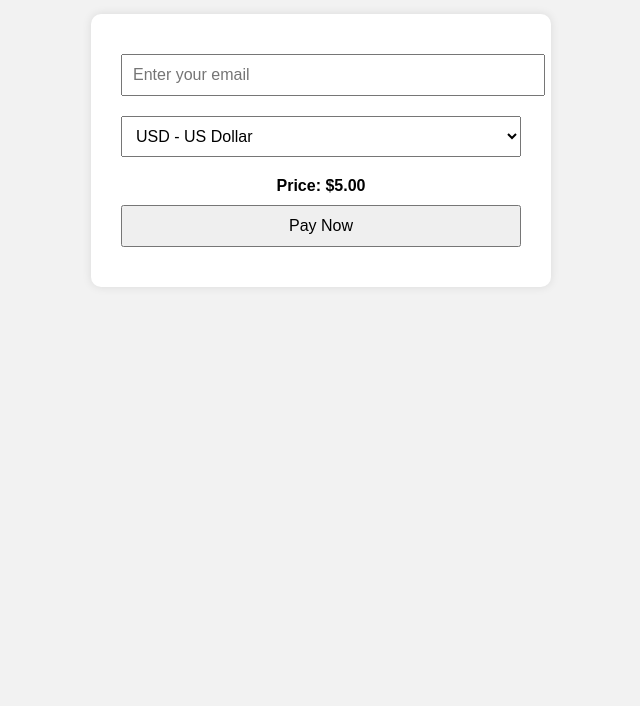
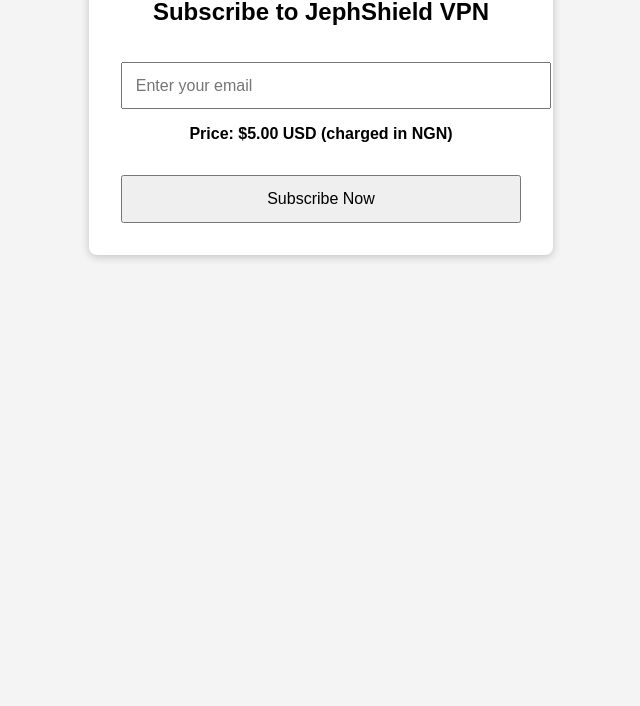
Before and after one commit to jephfree/jephshield_auto, a website: page public/payment.html in a window 1280 px wide. Shown: the part 94-800 px from the top of the page, without its empty margins (319-959 px from the left). Drawn offline with Linux system fonts and the light colour scheme; no server answers.

Commit message:
Updated payment page to show USD pricing and hide currency selector

```diff
--- a/public/payment.html
+++ b/public/payment.html
@@ -3,99 +3,92 @@
 <head>
   <meta charset="UTF-8" />
   <meta name="viewport" content="width=device-width, initial-scale=1.0"/>
-  <title>Subscribe to JephShield VPN</title>
+  <title>JephShield VPN Subscription</title>
   <style>
     body {
-      font-family: sans-serif;
-      background-color: #f2f2f2;
-      padding: 20px;
+      font-family: Arial, sans-serif;
+      background: #f4f4f4;
+      padding: 2rem;
       text-align: center;
     }
-    form {
+    .container {
       background: white;
-      padding: 30px;
+      padding: 2rem;
       max-width: 400px;
       margin: auto;
-      border-radius: 10px;
-      box-shadow: 0 0 10px rgba(0,0,0,0.1);
+      border-radius: 8px;
+      box-shadow: 0 2px 8px rgba(0,0,0,0.2);
     }
-    input, select, button {
-      margin: 10px 0;
-      padding: 10px;
+    input, button {
+      padding: 0.8rem;
       width: 100%;
+      margin-top: 1rem;
       font-size: 1rem;
     }
-    .price-display {
-      margin-top: 10px;
+    .price {
+      margin: 1rem 0;
       font-weight: bold;
     }
   </style>
 </head>
 <body>
-  <h1>Subscribe to JephShield VPN</h1>
-  <form id="subscribeForm">
-    <input type="email" id="email" placeholder="Enter your email" required />
-
-    <select id="currency">
-      <option value="USD">USD - US Dollar</option>
-      <option value="NGN">NGN - Nigerian Naira</option>
-      <option value="GHS">GHS - Ghanaian Cedi</option>
-      <option value="ZAR">ZAR - South African Rand</option>
-      <option value="KES">KES - Kenyan Shilling</option>
-    </select>
-
-    <div class="price-display" id="priceDisplay">Price: $5.00</div>
-
-    <button type="submit">Pay Now</button>
-  </form>
+  <div class="container">
+    <h2>Subscribe to JephShield VPN</h2>
+    <form id="paymentForm">
+      <input type="email" id="email" placeholder="Enter your email" required />
+      <div class="price" id="priceDisplay">Loading price...</div>
+      <button type="submit">Subscribe Now</button>
+    </form>
+  </div>
 
   <script>
-    const priceUSD = 5.00;
-    const currencySelect = document.getElementById('currency');
-    const priceDisplay = document.getElementById('priceDisplay');
+    const usdPrices = {
+      NG: 2.99,
+      GH: 3.5,
+      US: 5,
+      GB: 5,
+      DEFAULT: 5
+    };
 
-    const exchangeRates = {};
-
-    async function fetchRates() {
+    async function detectCountry() {
       try {
-        const res = await fetch('https://open.er-api.com/v6/latest/USD');
+        const res = await fetch('https://ipapi.co/json/');
         const data = await res.json();
-        Object.assign(exchangeRates, data.rates);
-        updatePriceDisplay();
-      } catch (err) {
-        console.error("Failed to fetch exchange rates:", err);
+        return data.country_code || 'DEFAULT';
+      } catch {
+        return 'DEFAULT';
       }
     }
 
-    function updatePriceDisplay() {
-      const selected = currencySelect.value;
-      const rate = exchangeRates[selected] || 1;
-      const converted = (priceUSD * rate).toFixed(2);
-      priceDisplay.textContent = `Price: ${selected} ${converted}`;
+    async function showPrice() {
+      const country = await detectCountry();
+      const price = usdPrices[country] || usdPrices.DEFAULT;
+      const display = document.getElementById('priceDisplay');
+      display.textContent = `Price: $${price.toFixed(2)} USD (charged in NGN)`;
     }
 
-    currencySelect.addEventListener('change', updatePriceDisplay);
+    showPrice();
 
-    document.getElementById('subscribeForm').addEventListener('submit', async (e) => {
+    const form = document.getElementById('paymentForm');
+    form.addEventListener('submit', async (e) => {
       e.preventDefault();
       const email = document.getElementById('email').value;
-      const currency = currencySelect.value;
 
       const res = await fetch('/api/subscribe', {
         method: 'POST',
         headers: { 'Content-Type': 'application/json' },
-        body: JSON.stringify({ email, currency })
+        body: JSON.stringify({ email })
       });
 
       const data = await res.json();
       if (data.authorization_url) {
         window.location.href = data.authorization_url;
       } else {
-        alert("Error: " + (data.message || 'Payment failed'));
+        alert('Payment initiation failed. Please try again.');
       }
     });
-
-    fetchRates();
   </script>
 </body>
 </html>
+
+</html>
```
